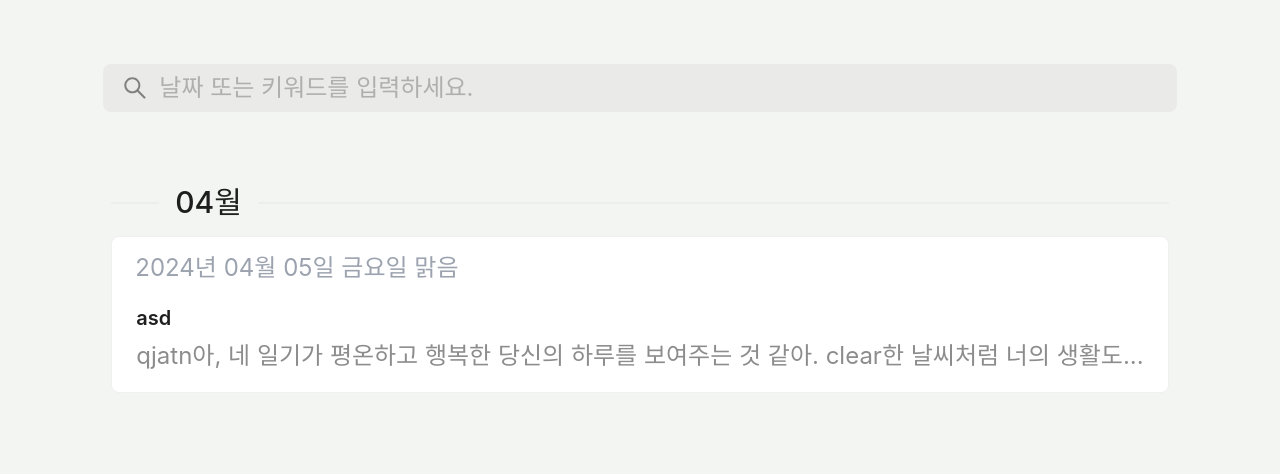
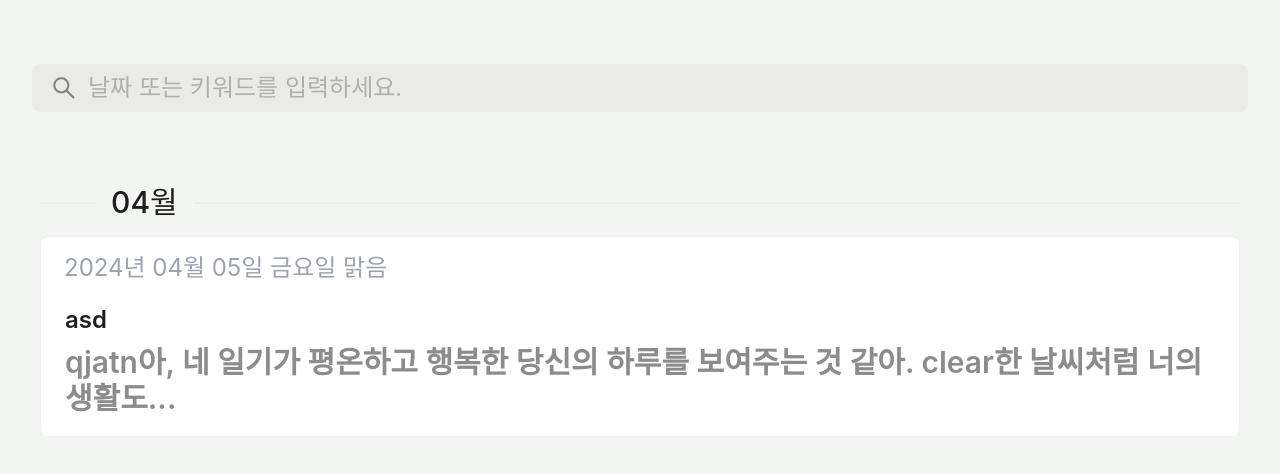
Before and after one commit to ta09472/diary-web, a React (Vite) app: page / in a window 1280 px wide. Shown: the top 474 px of the page. Built offline with nearby package versions, Linux system fonts and the light colour scheme; a web font is replaced by a local one.

Commit message:
버그수정

```diff
--- a/src/components/HistoryCard.tsx
+++ b/src/components/HistoryCard.tsx
@@ -46,13 +46,13 @@ export default function HistoryCard({
     >
       <Card.Meta
         title={
-          <div className="text-xl">
+          <div className="text-2xl">
             {data.content.length >= 40
               ? `${data.content.slice(0, 40)}...`
               : data.content}
           </div>
         }
-        className="text-2xl"
+        className="text-3xl font-semibold"
         description={
           data.response.length >= 60
             ? `${data.response.slice(0, 60)}...`
--- a/src/page/HistoryDetail.tsx
+++ b/src/page/HistoryDetail.tsx
@@ -16,10 +16,7 @@ export default function HistoryDetail(): React.ReactElement {
   }
 
   return (
-    <div
-      className="m-10 mt-16 flex flex-col justify-around"
-      style={{ height: `calc(100vh - 8rem)` }}
-    >
+    <div className="m-10 mt-16 flex flex-col ">
       <div>
         <Button
           className="p-0 pb-8 flex justify-center items-center"
```
